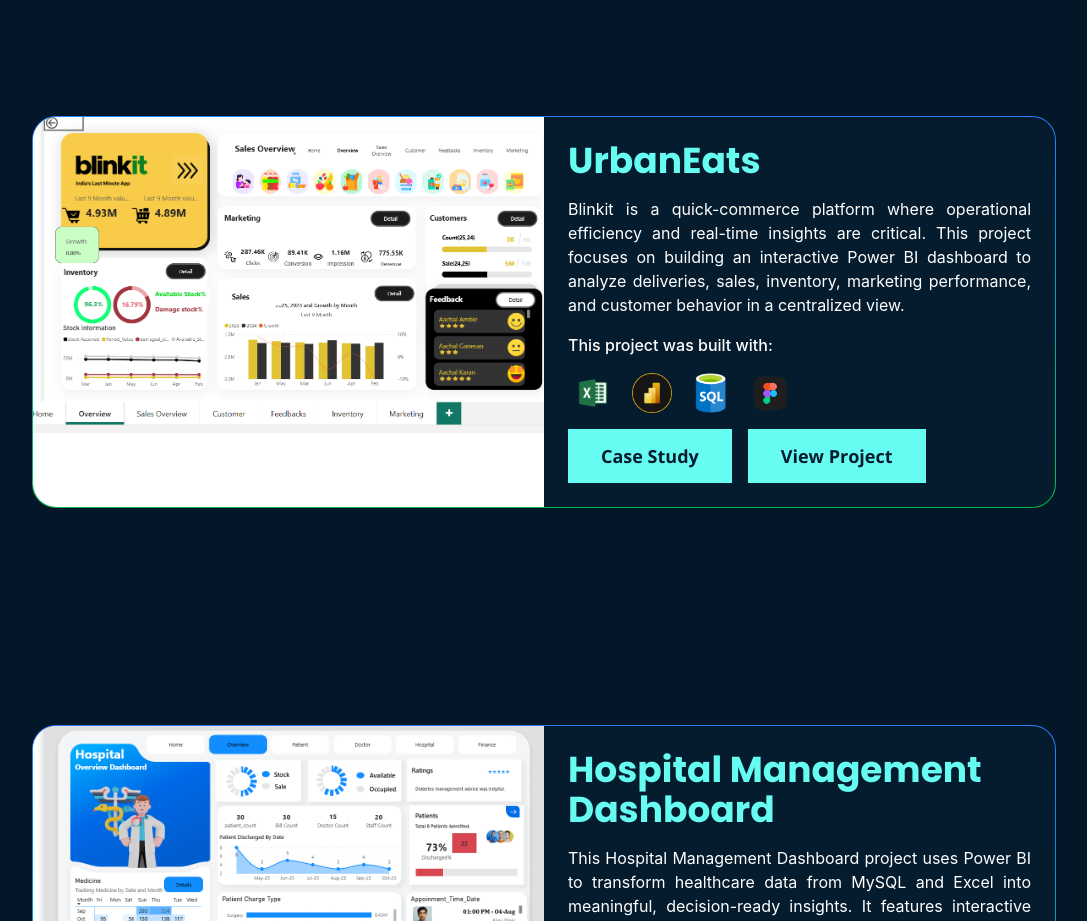
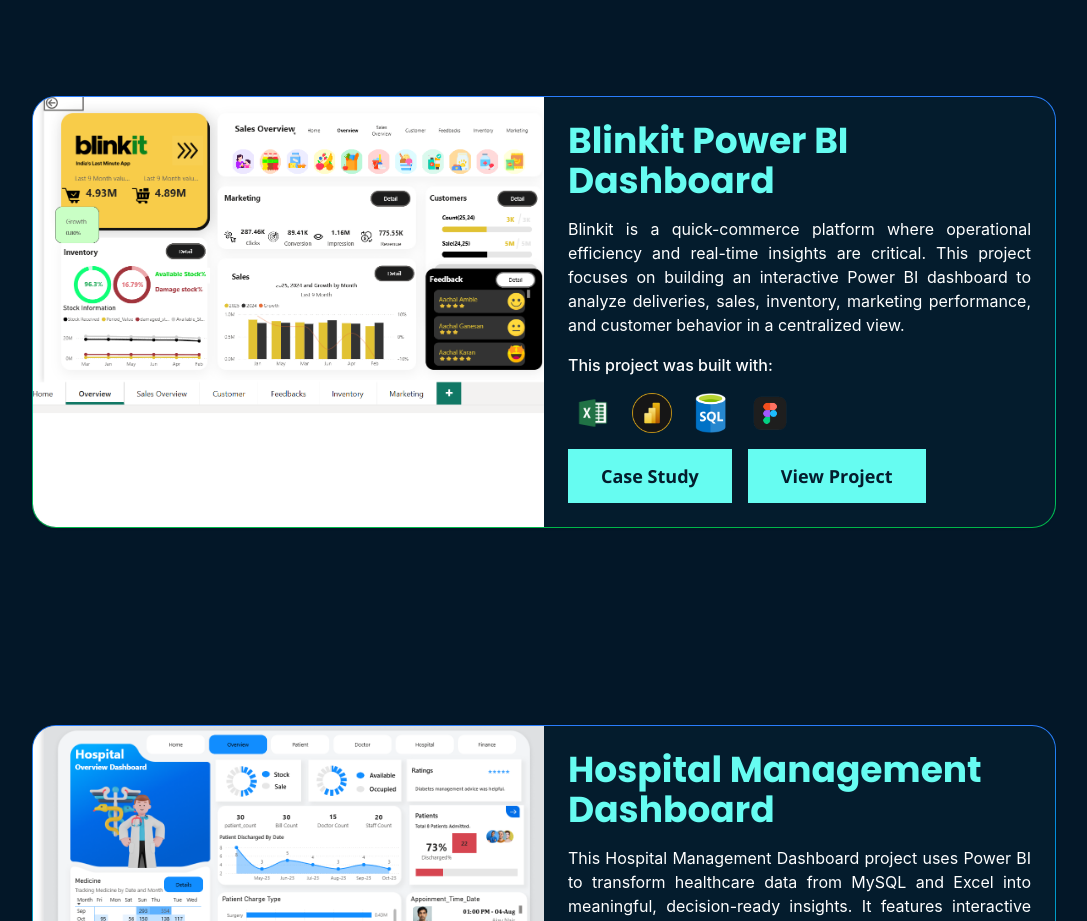
Before and after one commit to RifatHasan853/Data_Portfolio, a React (Vite) app: page / in a window 1280 px wide. Shown: the part 2340-3261 px from the top of the page, without its empty margins (96-1183 px from the left). Built offline with nearby package versions, Linux system fonts and the light colour scheme.

Commit message:
add project 2

```diff
--- a/src/components/projects/projects.js
+++ b/src/components/projects/projects.js
@@ -16,14 +16,14 @@
 import overview from "./assets/overview.png";
 import socialMedia from "./assets/socilamedia.png";
 
+import hospitalhome from "./assets/Hospital/Home.png";
 import hospitaltitle from "./assets/Hospital/overview.png";
-import hospitalhome from "./assets/Hospital/Home.png";
 
 
 import hospitaldoctor from "./assets/Hospital/doctor.png";
+import hos_finance from "./assets/Hospital/finance.png";
+import hos_hosptal from "./assets/Hospital/hospital.png";
 import hos_patient from "./assets/Hospital/patient.png";
-import hos_hosptal from "./assets/Hospital/hospital.png";
-import hos_finance from "./assets/Hospital/finance.png";
 
 
 
@@ -113,7 +113,7 @@
   },
   {
     case: "2",
-    title: "UrbanEats",
+    title: "Blinkit Power BI Dashboard",
     image: home,
     link: "https://app.powerbi.com/groups/me/reports/ef041f19-6708-42f3-a626-7e0a67161dc0/5014db5ecc65cb01751a?experience=power-bi",
     github:"https://www.linkedin.com/feed/update/urn:li:activity:7413426389338521600/",
```
